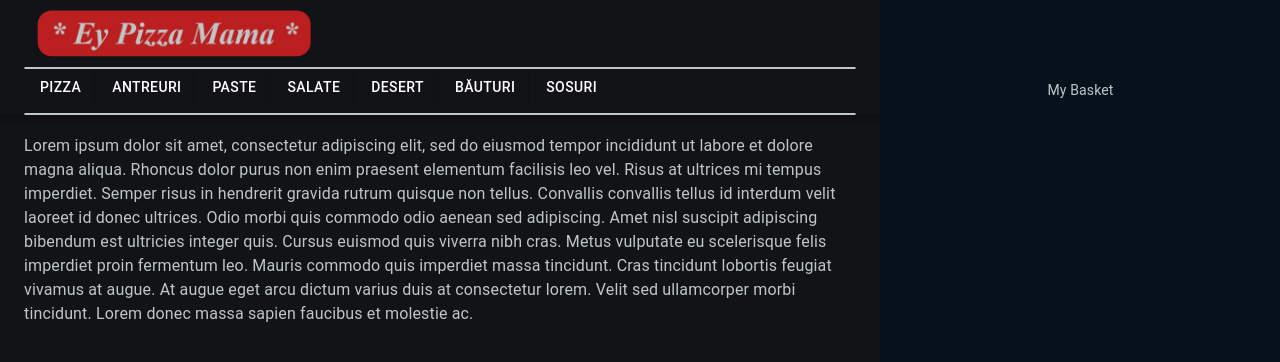
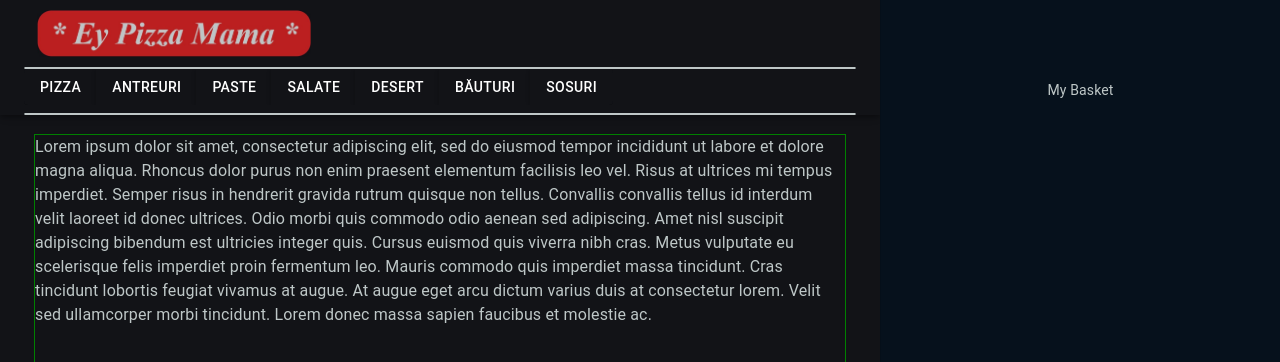
Before and after one commit to TheAncientOwl/pizza-website, a React (Create React App) app: page / in a window 1280 px wide. Shown: the top 362 px of the page. Built offline with nearby package versions, Linux system fonts and the light colour scheme.

Commit message:
added border.

```diff
--- a/src/components/products/ProductsContainer.jsx
+++ b/src/components/products/ProductsContainer.jsx
@@ -2,9 +2,18 @@ import { makeStyles } from '@material-ui/core';
 import PropTypes from 'prop-types';
 
 const useStyles = makeStyles(theme => ({
-  content: {
+  root: {
     flexGrow: 1,
     padding: theme.spacing(3),
+  },
+  content: {
+    marginLeft: '10px',
+    marginRight: '10px',
+    minHeight: '75vh',
+
+    borderStyle: 'solid',
+    borderColor: 'green',
+    borderWidth: '0.5px',
   },
   toolbar: {
     minHeight: '110px',
@@ -15,10 +24,12 @@ export default function ProductsContainer({ children }) {
   const classes = useStyles();
 
   return (
-    <div className={classes.content}>
-      <div className={classes.toolbar} />
-      {children}
-    </div>
+    <>
+      <div className={classes.root}>
+        <div className={classes.toolbar} />
+        <div className={classes.content}>{children}</div>
+      </div>
+    </>
   );
 }
 
```
